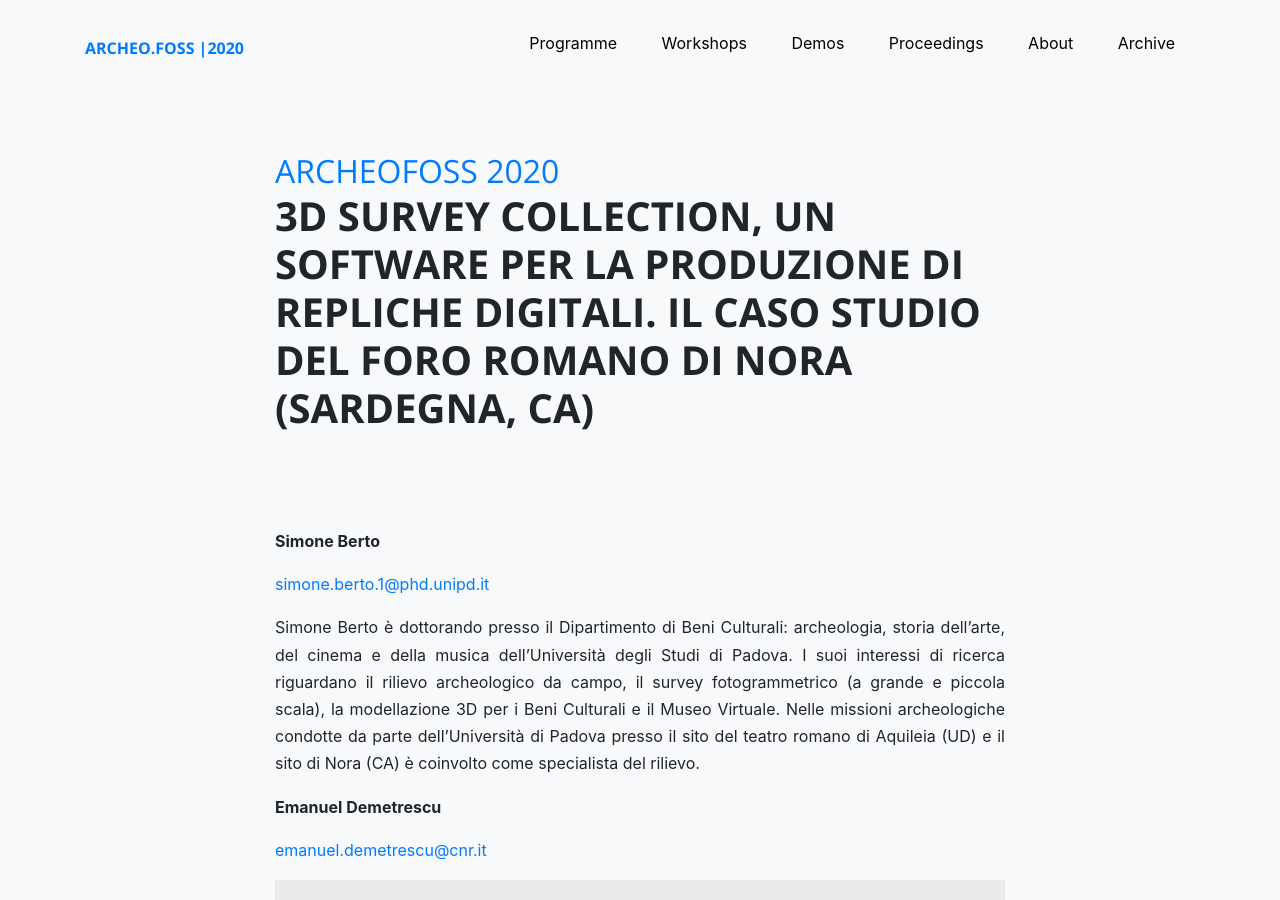
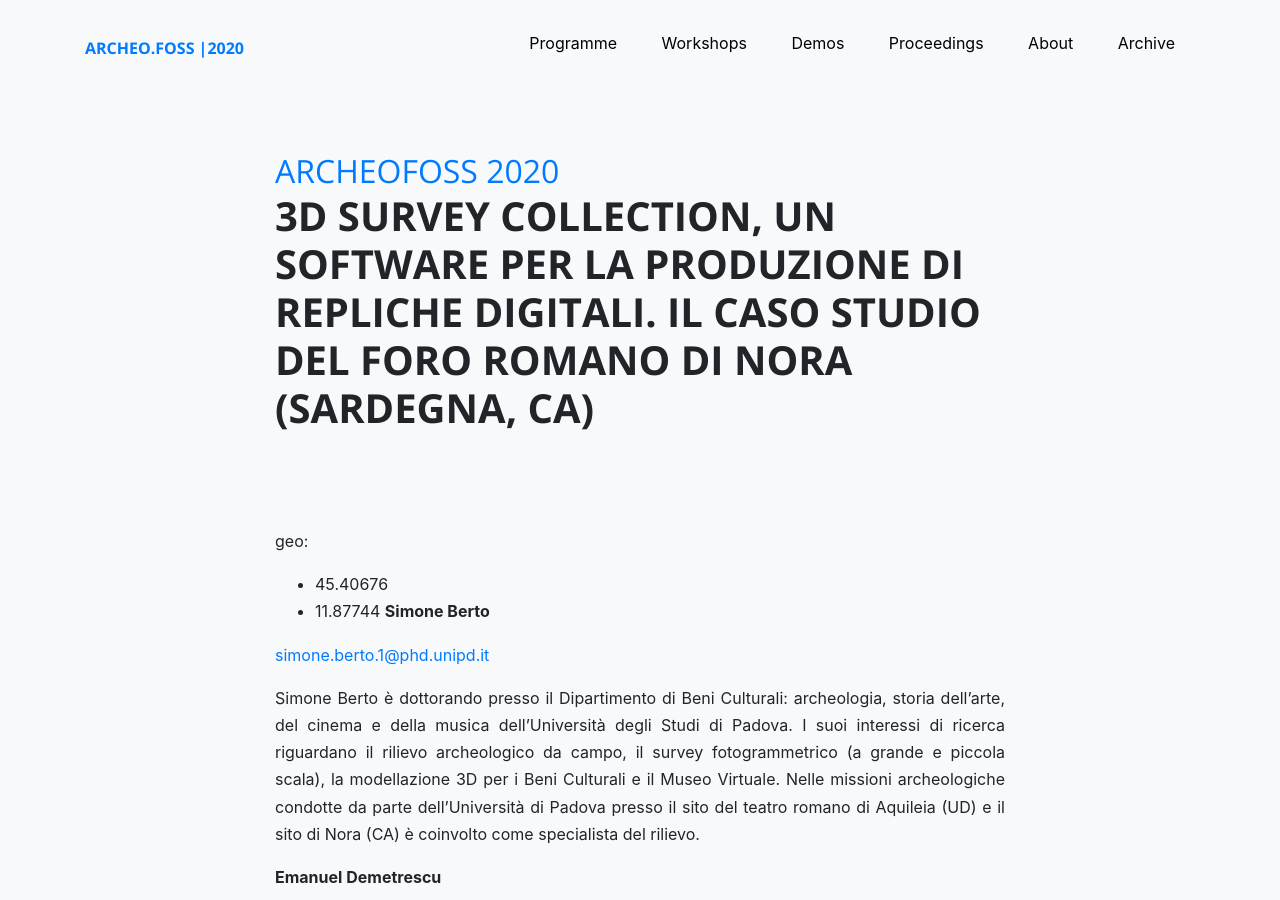
Before and after one commit to archeofoss/archeofoss2020, a Jekyll site: the page built from abstracts/berto.md, in a window 1280 px wide and 900 px high. Built offline with Jekyll 4.4.1, drawn with Linux system fonts in a browser that asks for light colours; nearby versions of some CDN libraries.

Commit message:
Update berto.md

```diff
--- a/abstracts/berto.md
+++ b/abstracts/berto.md
@@ -3,7 +3,9 @@ title: "3D Survey Collection, un software per la produzione di repliche digitali
 description: "3D Survey Collection, un software per la produzione di repliche digitali. Il caso studio del foro romano di Nora (Sardegna, CA)"
 layout: article-slim
 ---
-
+geo:
+ - 45.40676
+ - 11.87744
 **Simone Berto**
 
 [simone.berto.1@phd.unipd.it](mailto:simone.berto.1@phd.unipd.it)
```
